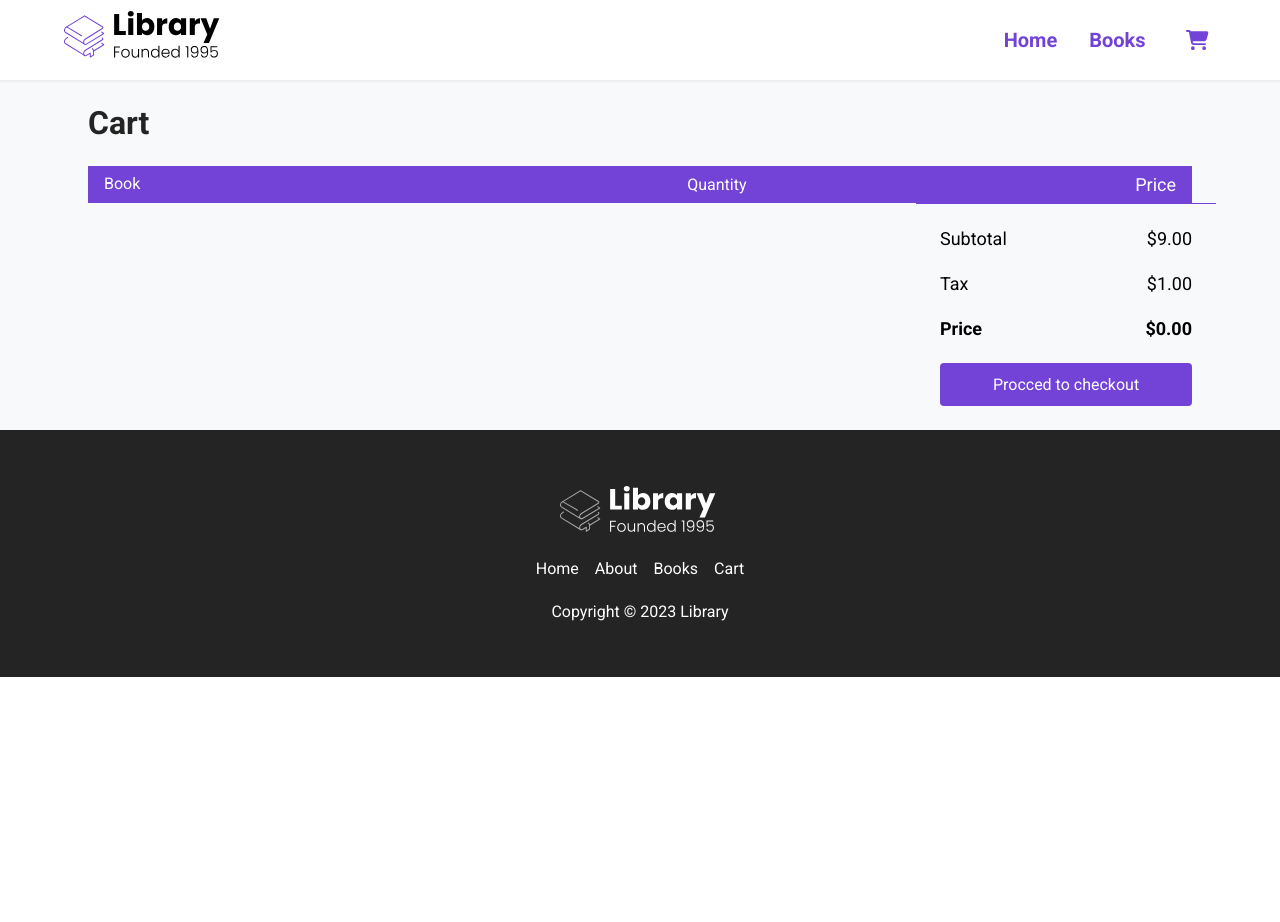
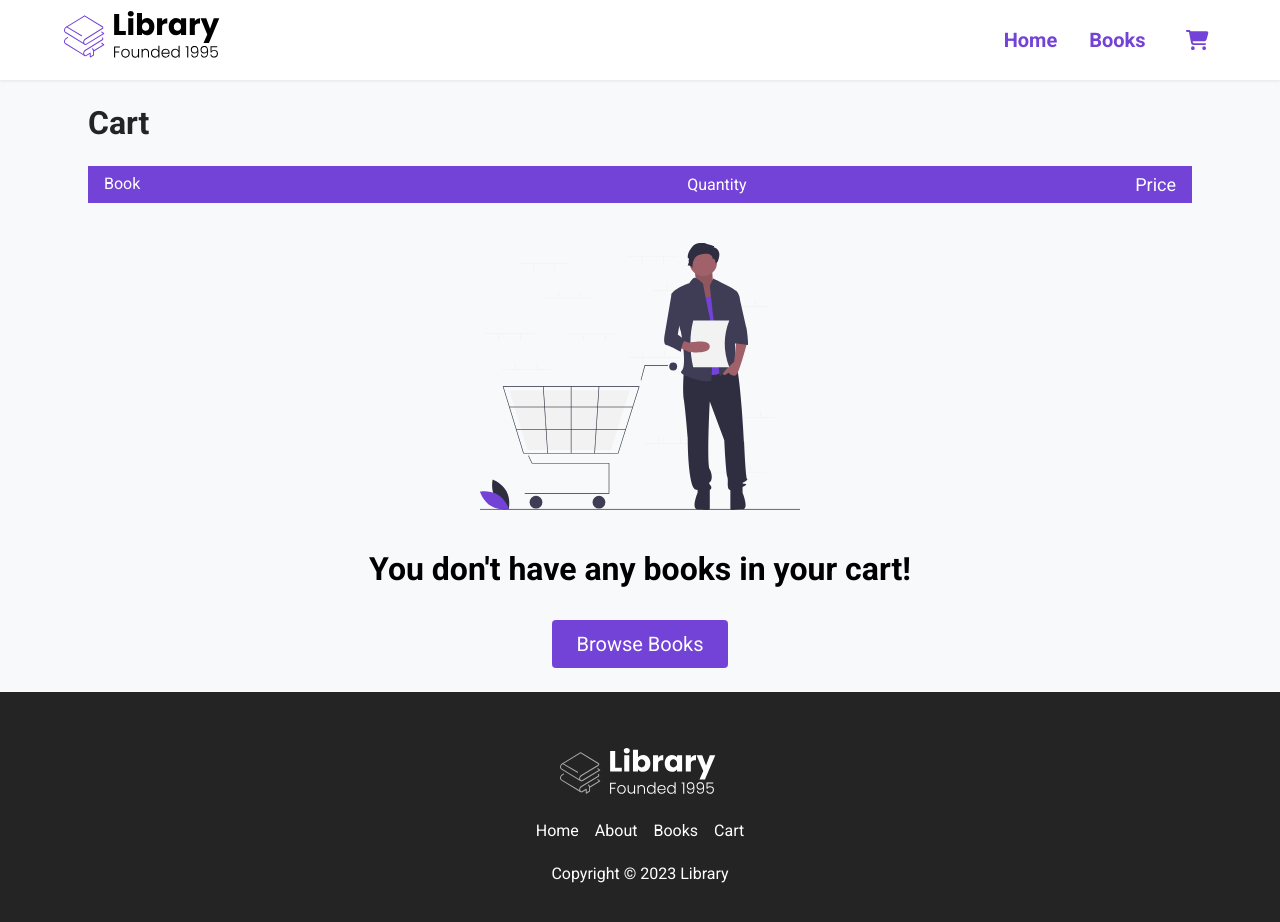
Before and after one commit to PatrikasDapsys/Library-react, a React (Create React App) app: page /cart in a window 1280 px wide. Shown: the top 922 px of the page. Before the commit the page ends 800 px from the top, so only its background shows below. Built offline with nearby package versions, Linux system fonts and the light colour scheme.

Commit message:
empty cart done

```diff
--- a/src/App.js
+++ b/src/App.js
@@ -25,9 +25,6 @@
 
   function removeItem(item) {
     setCart(cart.filter(book => book.id !== item.id ))
-
-
-    console.log('remove ', item)
   }
 
   useEffect(() => {
--- a/src/pages/Cart.jsx
+++ b/src/pages/Cart.jsx
@@ -1,7 +1,8 @@
-import React, { useEffect, useState } from "react";
+import React from "react";
+import { Link } from "react-router-dom";
+import EmptyCart from "../assets/empty_cart.svg";
 
 const Cart = ({ cart, changeQuantity, removeItem }) => {
-
   const total = () => {
     let totalPrice = 0;
     cart.forEach((book) => {
@@ -80,6 +81,17 @@
                     );
                   })}
                 </div>
+                {cart.length === 0 && (
+                  <div className="cart__empty">
+                    <img src={EmptyCart} alt="" className="cart__empty--img" />
+                    <h2>You don't have any books in your cart!</h2>
+                    <Link to="/books">
+                      <button className="btn">Browse Books</button>
+                    </Link>
+                  </div>
+                )}
+
+                {cart.length > 0 && (
                   <div className="total">
                     <div className="total__item total__subtotal">
                       <span>Subtotal</span>
@@ -102,6 +114,7 @@
                       Procced to checkout
                     </button>
                   </div>
+                )}
               </div>
             </div>
           </div>
```
Lines whose indentation alone changed are shown as unchanged.
